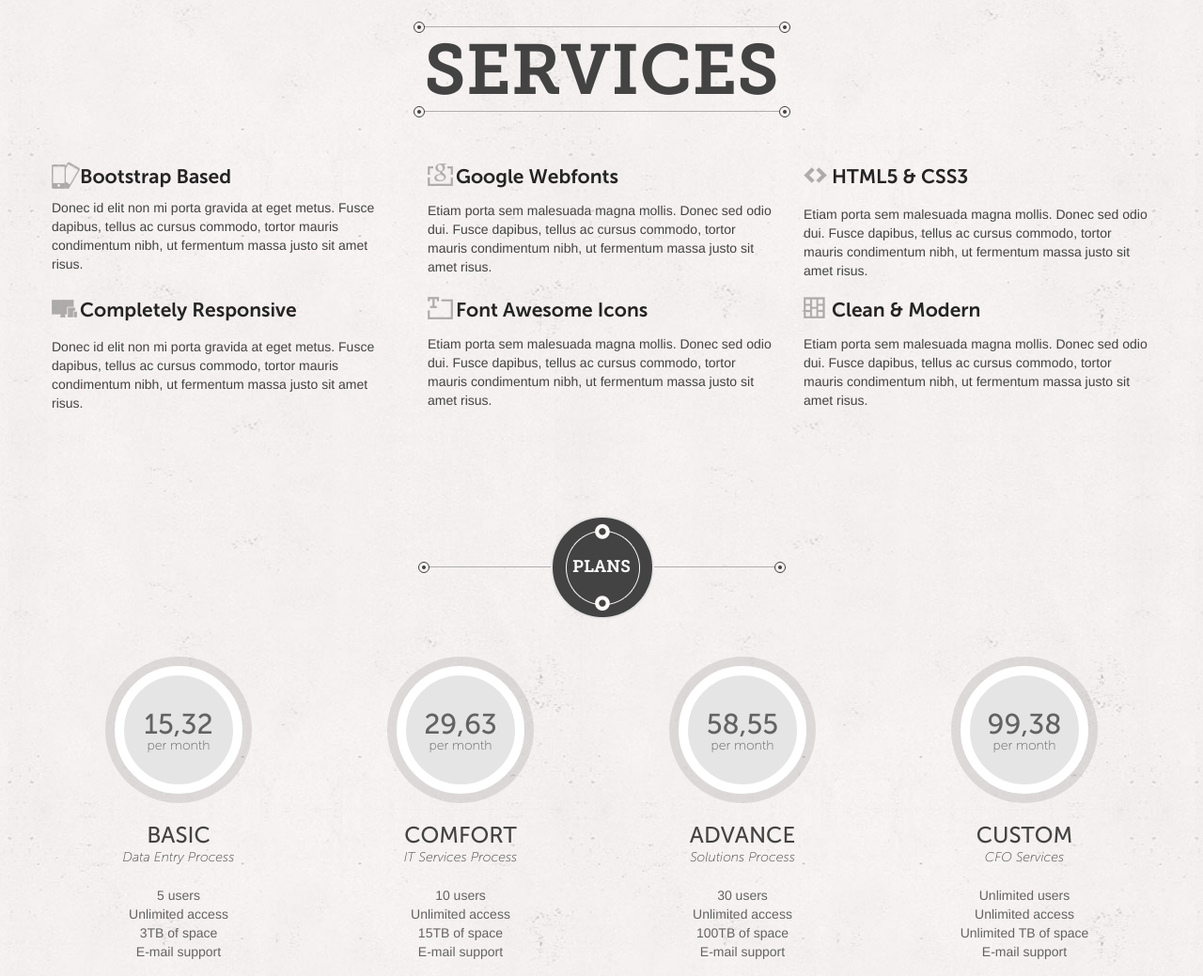
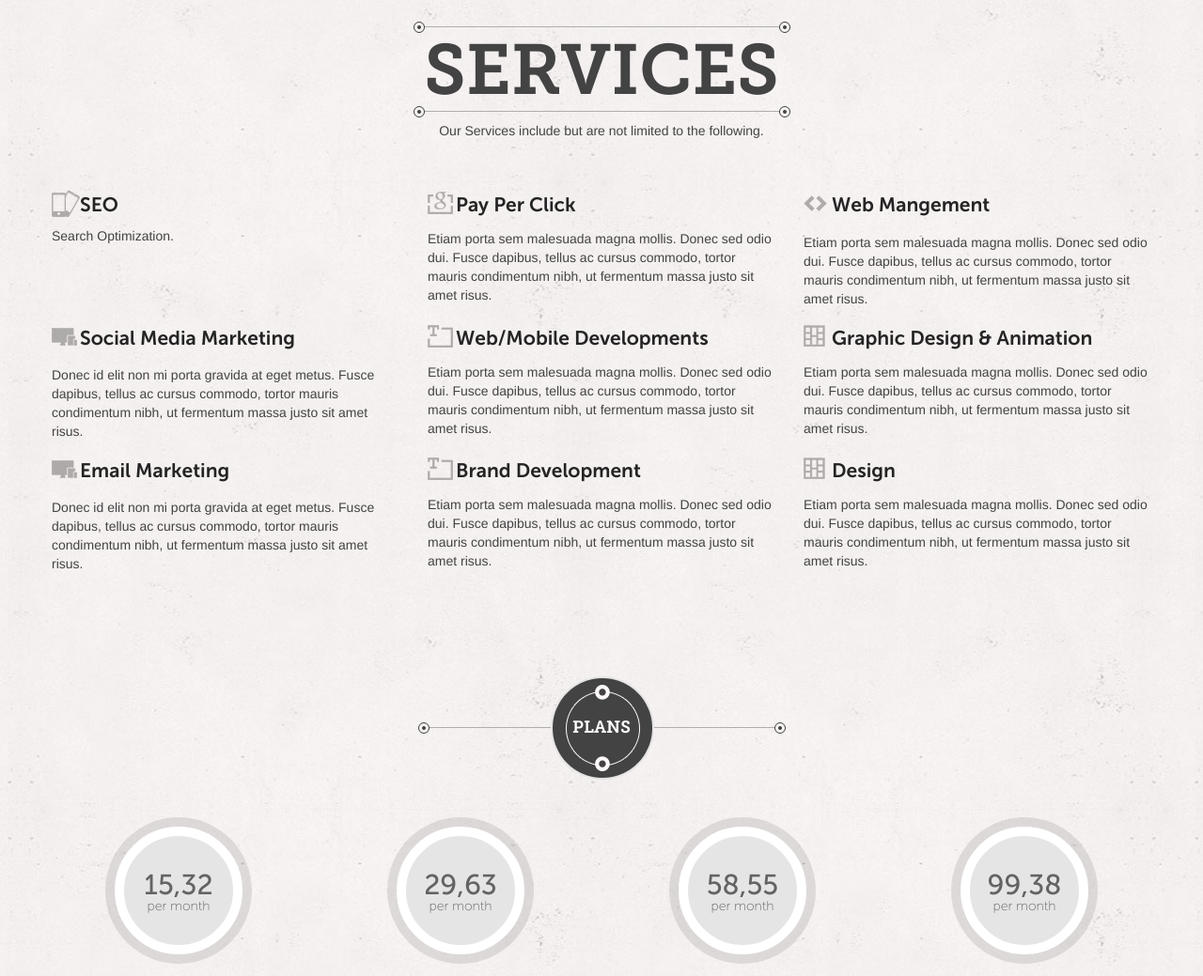
Before and after one commit to LittlefieldBous/AdEase, a plain HTML site: page index.html in a window 1280 px wide. Shown: the part 4320-5359 px from the top of the page at 94% size. Drawn offline with Linux system fonts and the light colour scheme.

Commit message:
Wednesday commit 01

```diff
--- a/index.html
+++ b/index.html
@@ -363,35 +363,52 @@
 			<div class="row">
 				<div class="span12 title">
 					<h1><span class="line-left"></span>SERVICES<span class="line-right"></span></h1>
+					<p>Our Services include but are not limited to the following.</p>
 				</div>
 			</div><!-- end row -->
 
 			<div class="row move-top elements">
 				<div class="span4">
-					<h4><i class="icon icon-1"></i>Bootstrap Based</h4>
-					<p>Donec id elit non mi porta gravida at eget metus. Fusce dapibus, tellus ac cursus commodo, tortor mauris condimentum nibh, ut fermentum massa justo sit amet risus.</p>
+					<h4><i class="icon icon-1"></i>SEO</h4>
+					<p>Search Optimization.</p>
 				</div>
 				<div class="span4">
-					<h4><i class="icon icon-2"></i>Google Webfonts</h4>
+					<h4><i class="icon icon-2"></i>Pay Per Click</h4>
 					<p>Etiam porta sem malesuada magna mollis. Donec sed odio dui. Fusce dapibus, tellus ac cursus commodo, tortor mauris condimentum nibh, ut fermentum massa justo sit amet risus.</p>
 				</div>
 				<div class="span4">
-					<h4><i class="icon icon-3"></i>HTML5 & CSS3</h4>
+					<h4><i class="icon icon-3"></i>Web Mangement</h4>
 					<p>Etiam porta sem malesuada magna mollis. Donec sed odio dui. Fusce dapibus, tellus ac cursus commodo, tortor mauris condimentum nibh, ut fermentum massa justo sit amet risus.</p>
 				</div>
 			</div><!-- end row -->
 
 			<div class="row move-top-2 elements">
 				<div class="span4">
-					<h4><i class="icon icon-4"></i>Completely Responsive</h4>
+					<h4><i class="icon icon-4"></i>Social Media Marketing</h4>
 					<p>Donec id elit non mi porta gravida at eget metus. Fusce dapibus, tellus ac cursus commodo, tortor mauris condimentum nibh, ut fermentum massa justo sit amet risus.</p>
 				</div>
 				<div class="span4">
-					<h4><i class="icon icon-5"></i>Font Awesome Icons</h4>
+					<h4><i class="icon icon-5"></i>Web/Mobile Developments</h4>
 					<p>Etiam porta sem malesuada magna mollis. Donec sed odio dui. Fusce dapibus, tellus ac cursus commodo, tortor mauris condimentum nibh, ut fermentum massa justo sit amet risus.</p>
 				</div>
 				<div class="span4">
-					<h4><i class="icon icon-6"></i>Clean & Modern</h4>
+					<h4><i class="icon icon-6"></i>Graphic Design & Animation</h4>
+					<p>Etiam porta sem malesuada magna mollis. Donec sed odio dui. Fusce dapibus, tellus ac cursus commodo, tortor mauris condimentum nibh, ut fermentum massa justo sit amet risus.</p>
+				</div>
+			</div><!-- end row -->
+
+
+			<div class="row move-top-3 elements">
+				<div class="span4">
+					<h4><i class="icon icon-4"></i>Email Marketing</h4>
+					<p>Donec id elit non mi porta gravida at eget metus. Fusce dapibus, tellus ac cursus commodo, tortor mauris condimentum nibh, ut fermentum massa justo sit amet risus.</p>
+				</div>
+				<div class="span4">
+					<h4><i class="icon icon-5"></i>Brand Development</h4>
+					<p>Etiam porta sem malesuada magna mollis. Donec sed odio dui. Fusce dapibus, tellus ac cursus commodo, tortor mauris condimentum nibh, ut fermentum massa justo sit amet risus.</p>
+				</div>
+				<div class="span4">
+					<h4><i class="icon icon-6"></i>Design</h4>
 					<p>Etiam porta sem malesuada magna mollis. Donec sed odio dui. Fusce dapibus, tellus ac cursus commodo, tortor mauris condimentum nibh, ut fermentum massa justo sit amet risus.</p>
 				</div>
 			</div><!-- end row -->
@@ -401,6 +418,22 @@
 					<h2>PLANS</h2>
 				</div>
 			</div><!-- end row -->
+
+
+
+
+
+
+
+
+
+
+
+
+
+
+
+
 
 			<div class="row text-center pricelist">
 				<div class="span3">
```
